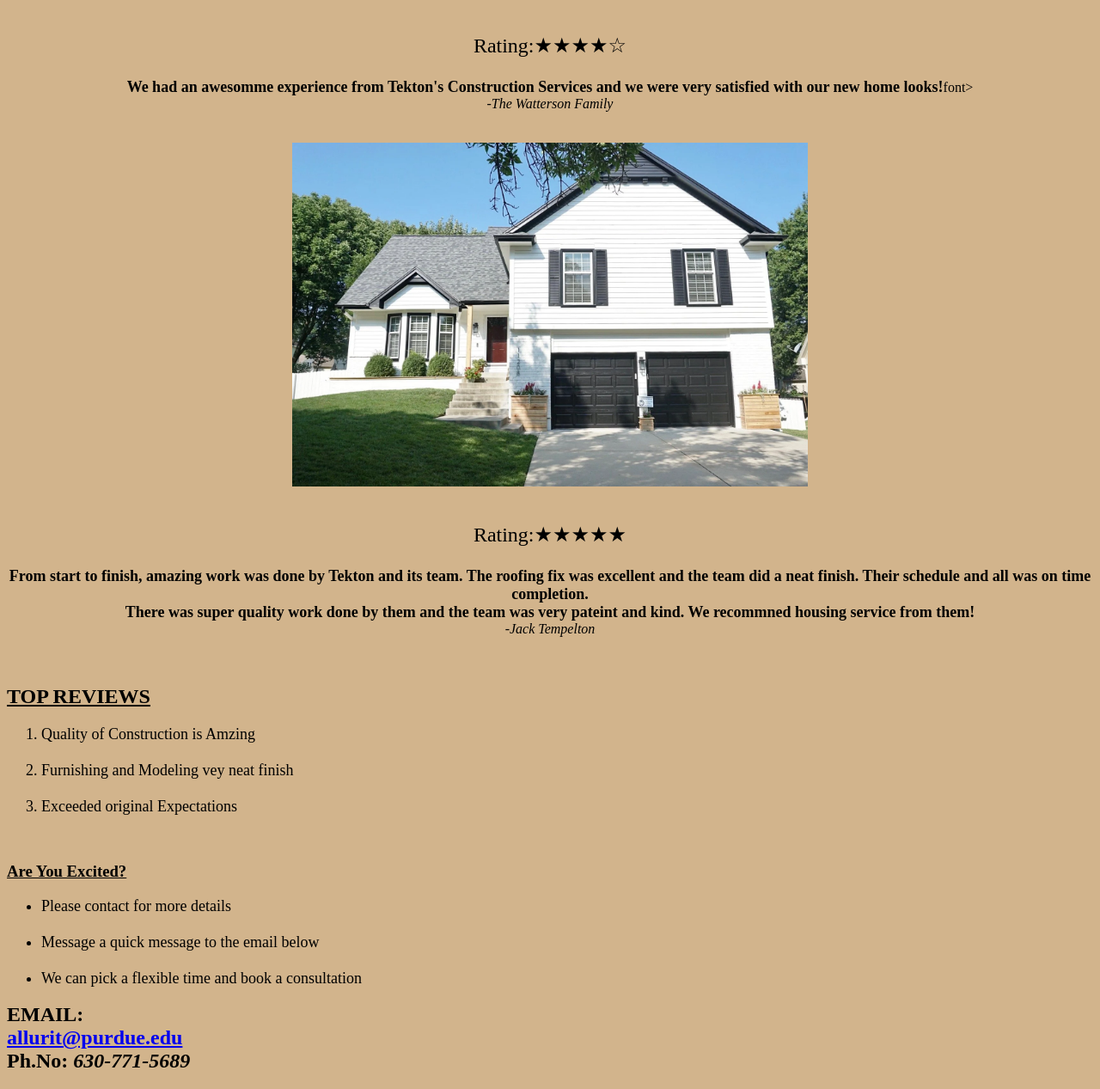
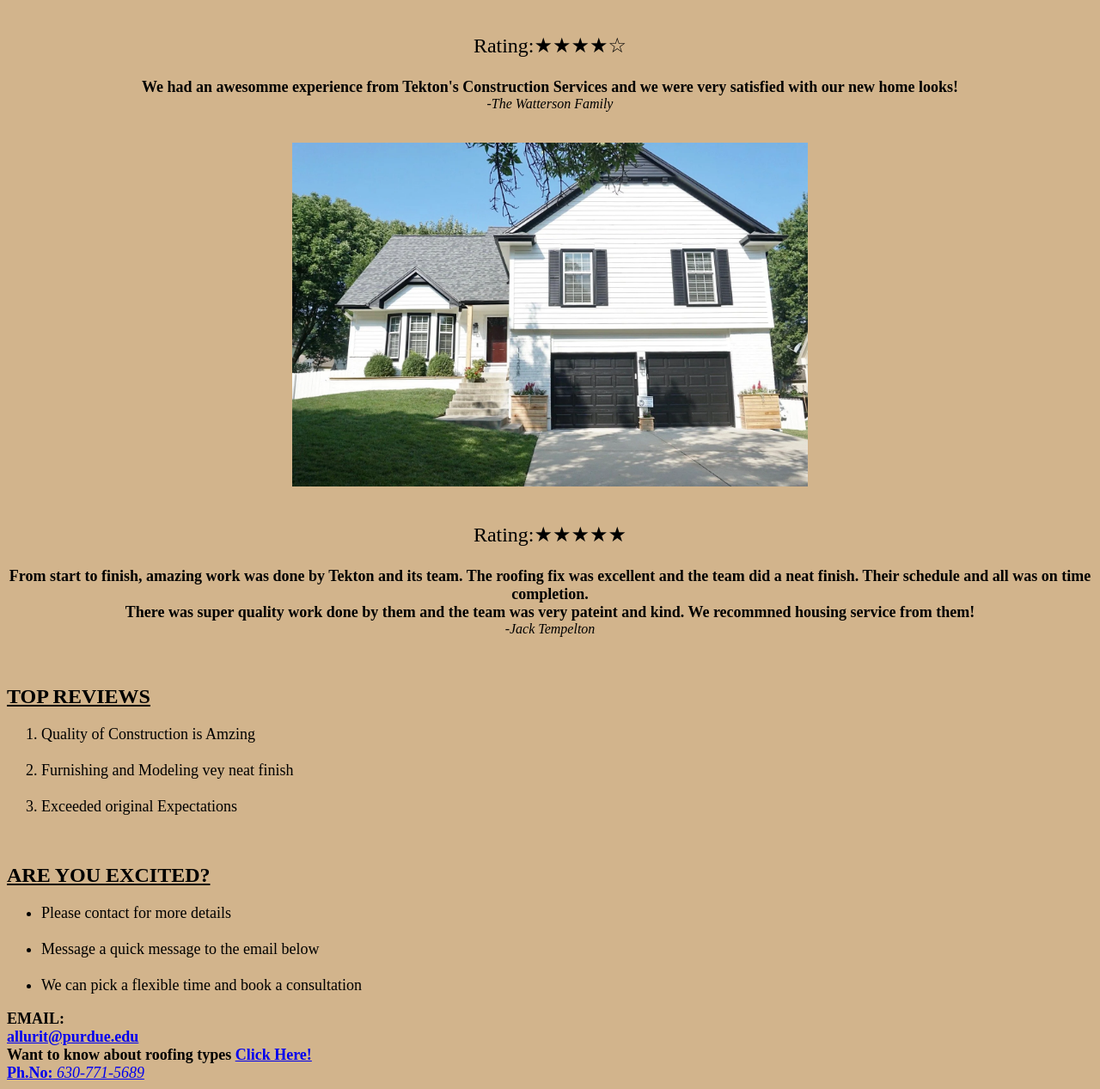
Before and after one commit to TejasivasaiAlluri/TejasivasaiAlluri.github.io, a plain HTML site: page index.html in a window 1280 px wide. Shown: the part 548-1815 px from the top of the page at 86% size. Drawn offline with Linux system fonts and the light colour scheme.

Commit message:
index.html

```diff
--- a/index.html
+++ b/index.html
@@ -6,12 +6,12 @@
 <body bgcolor = "#D2B48C">
 <br>
 <center><h1><b>Tekton Construction Customer Testimonials</b></h1></center>
-<font color = "#000000" size = 4><p style = "font-family:Arial;"> We are happy to serve our Customers giving them the best experience always.</p></font>
+<center><font color = "#000000" size = 4><p style = "font-family:Arial;"> We are happy to serve our Customers giving them the best experience always.</p></font></center>
 <center><img src = "Tektonimage_happy.png" width = 600 height = 400> </center>
 <br>
 <center>
 <font size = 5 ><p>Rating:★★★★☆</p></font>
-<font size = 4> <b>We had an awesomme experience from Tekton's Construction Services and we were very satisfied with our new home looks!</b></font>font>
+<font size = 4> <b>We had an awesomme experience from Tekton's Construction Services and we were very satisfied with our new home looks!</b></font>
 </center>
 <center><i>-The Watterson Family</i></center>
 <br>
@@ -37,7 +37,7 @@
 </ol></font>
 </center>
 <br>
-<b><u><h3>Are You Excited?</h3></u></b></font>
+<b><u><h2>ARE YOU EXCITED?</h3></u></b></font>
 <font size = 4><ul>
 <li>Please contact for more details</li>
 <br>
@@ -45,13 +45,17 @@
 <br>
 <li>We can pick a flexible time and book a consultation</li>
 </ul></font>
-<right><b><font size = 5>EMAIL:
+<right><b><font size = 4>EMAIL:
 <br>
 <a href = "mailto:allurit@purdue.edu">allurit@purdue.edu</a>
 <br>
+<font size = 4>Want to know about roofing types <a href = "hhtps://www.renoworks.com/design-inspiration/8-best-new-residential-roofing-materials-for-a-roof-replacement/"> Click Here!</a></font>
+<br>
+<font size = 4> <a href = "
 <b>Ph.No:</b>
 <i>630-771-5689</i>
 </font></b></right>
+
 
 
 </body>
```
